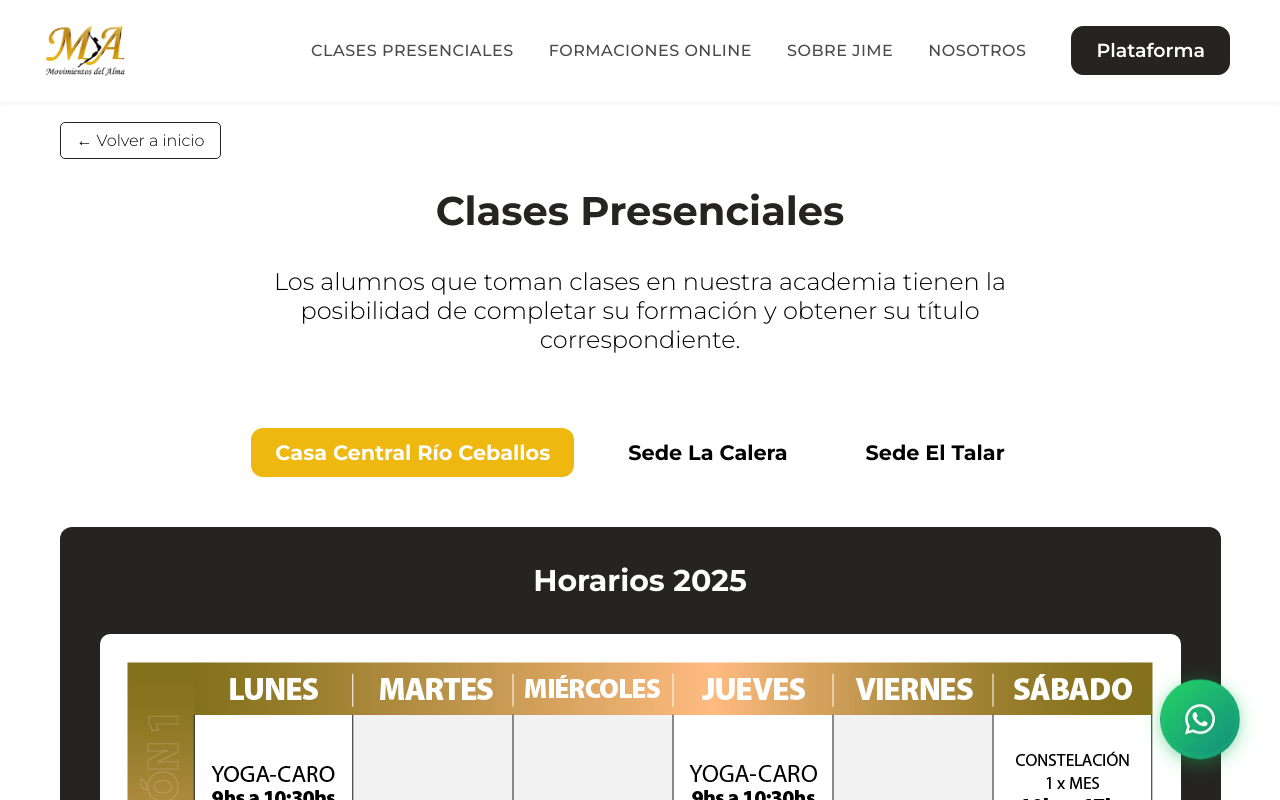
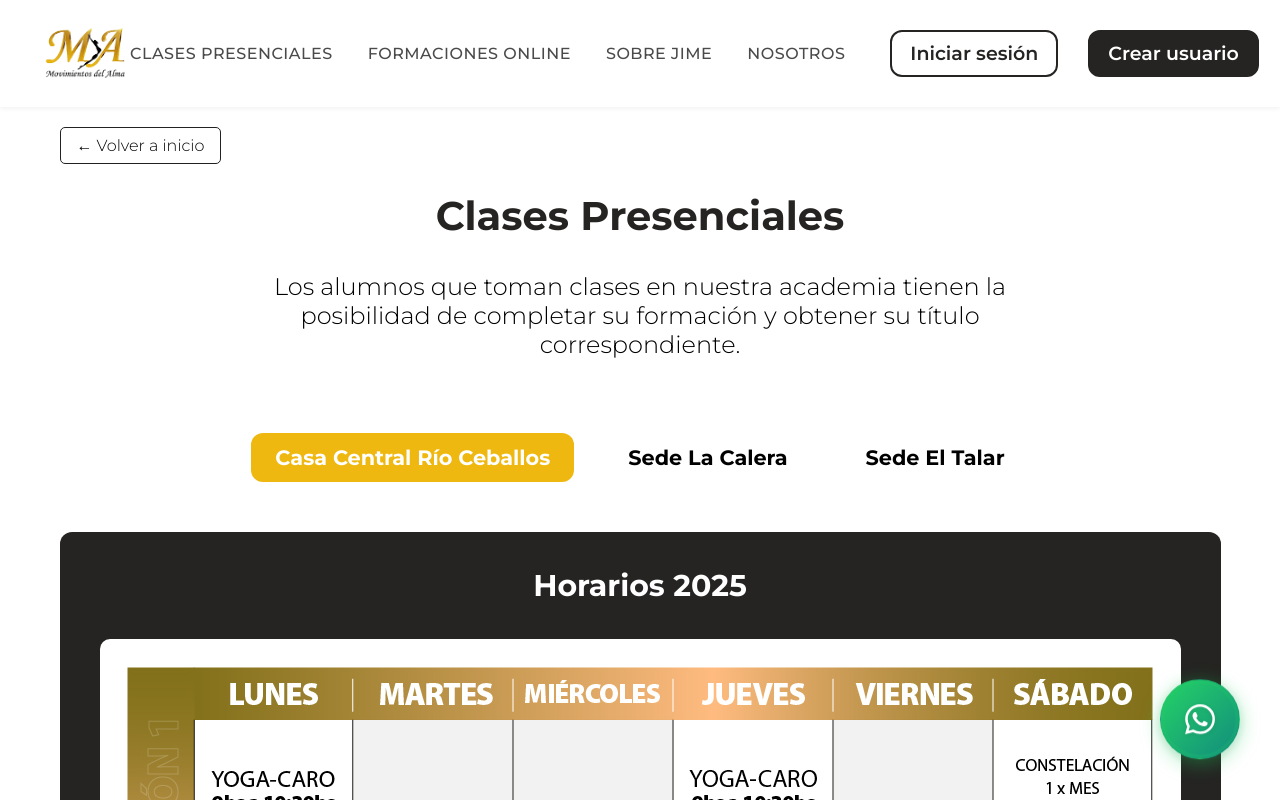
Before and after one commit to platform-Elearning/movimientos-del-alma-page, a React (Vite) app in the folder app/: page /clases in a window 1280 px wide. Built offline with nearby package versions, Linux system fonts and the light colour scheme.

Commit message:
update login navbar

```diff
--- a/app/package.json
+++ b/app/package.json
@@ -1,7 +1,7 @@
 {
-  "name": "prodepadel-app",
+  "name": "Movimientos-del-Alma-page",
   "private": true,
-  "version": "0.0.0",
+  "version": "0.0.1",
   "type": "module",
   "scripts": {
     "dev": "vite",
--- a/app/src/components/navbar/Navbar.css
+++ b/app/src/components/navbar/Navbar.css
@@ -83,16 +83,45 @@
   transform-origin: bottom left;
 }
 
-.plataforma-button-link button {
+.navbar-auth-buttons {
+  display: flex;
+  gap: 10px;
+  align-items: center;
+}
+
+.auth-button-link button {
+  border-radius: 12px;
+  padding: 10px 18px;
+  transition: background-color 0.3s, color 0.3s;
+  white-space: nowrap;
+}
+
+.login-button-link button {
+  background-color: transparent !important;
+  color: #252422 !important;
+  border: 2px solid #252422 !important;
+}
+
+.login-button-link button:hover {
+  background-color: #252422 !important;
+  color: white !important;
+  border: 2px solid #252422 !important;
+}
+
+.login-button-link button::before,
+.login-button-link button::after {
+  display: none;
+}
+
+.register-button-link button {
   background-color: #252422;
   color: white;
-  border-radius: 12px;
-  padding: 12px 24px;
-  transition: background-color 0.3s;
+  border: 2px solid #252422;
 }
 
-.plataforma-button-link button:hover {
-  background-color: #333;
+.register-button-link button:hover {
+  background-color: #3a3835;
+  border-color: #3a3835;
 }
 
 .menu-toggle {
@@ -158,4 +187,39 @@
   .navbar-links li:last-child a {
     border-bottom: none;
   }
+
+  .navbar-auth-buttons {
+    flex-direction: column;
+    gap: 0;
+    width: 100%;
+  }
+
+  .auth-button-link {
+    width: 100%;
+    display: block;
+  }
+
+  .auth-button-link button {
+    width: 100%;
+    border-radius: 0;
+    padding: 20px 0;
+    font-size: 1.2rem;
+    border-bottom: 1px solid #f0f0f0 !important;
+    border-left: none !important;
+    border-right: none !important;
+    border-top: none !important;
+    background-color: transparent !important;
+    color: #4a4a4a !important;
+  }
+
+  .auth-button-link button:hover {
+    background-color: #f9f9f9 !important;
+    color: #c08c44 !important;
+    border-bottom-color: #f0f0f0 !important;
+  }
+
+  .auth-button-link button::before,
+  .auth-button-link button::after {
+    display: none;
+  }
 }
--- a/app/src/components/navbar/Navbar.jsx
+++ b/app/src/components/navbar/Navbar.jsx
@@ -52,9 +52,12 @@ const Navbar = () => {
           <li>
             <Link to="/nosotros" onClick={() => setIsMenuOpen(false)}>Nosotros</Link>
           </li>
-          <li>
-            <a href="https://platform.mda-ifi.com/" target="_blank" rel="noopener noreferrer" className="plataforma-button-link">
-              <Button text="Plataforma" />
+          <li className="navbar-auth-buttons">
+            <a href="https://platform.mda-ifi.com/login" target="_blank" rel="noopener noreferrer" className="auth-button-link login-button-link">
+              <Button text="Iniciar sesión" />
+            </a>
+            <a href="https://platform.mda-ifi.com/register" target="_blank" rel="noopener noreferrer" className="auth-button-link register-button-link">
+              <Button text="Crear usuario" />
             </a>
           </li>
         </ul>
```
Also changed, not shown: 1 other file (tests, documents, lock files or other folders).
